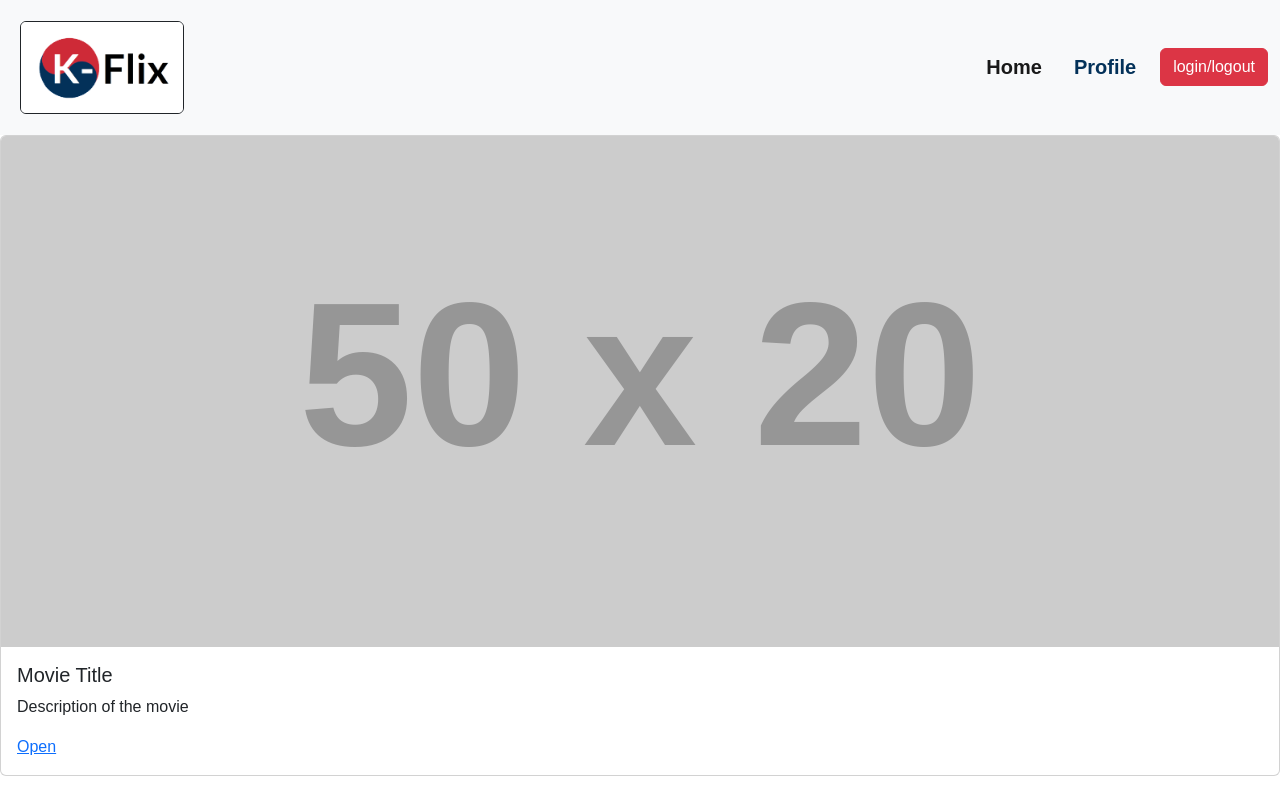
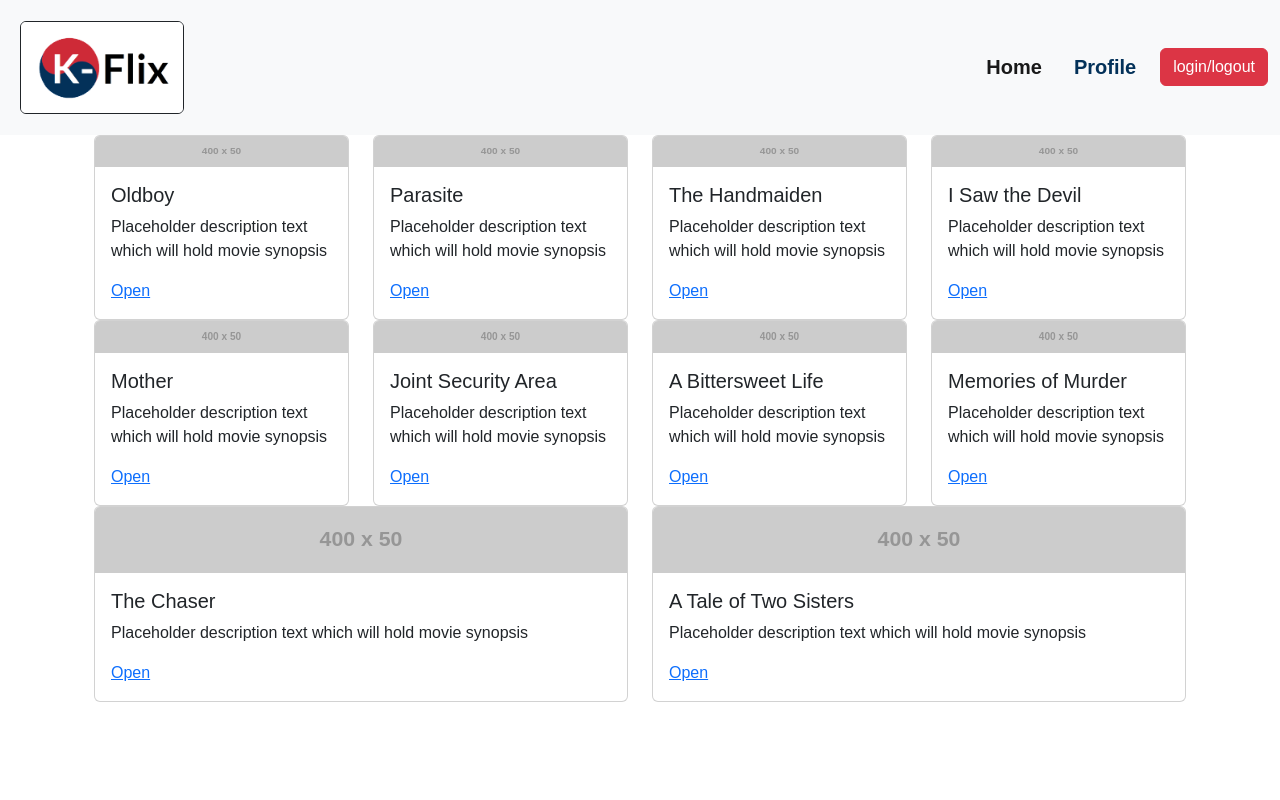
Before and after one commit to priegelsdev/kflix-client, a React (Vite) app: page / in a window 1280 px wide. Built offline with nearby package versions, Linux system fonts and the light colour scheme; a web font is replaced by a local one.

Commit message:
create grid system for movie cards

```diff
--- /dev/null
+++ b/data.js
@@ -0,0 +1,123 @@
+// delete file once connected to API
+
+const movies = [
+  {
+    'id': '1',
+    'title': 'Oldboy',
+    'director': 'Park Chan-Wook',
+    'description': 'Placeholder description text which will hold movie synopsis',
+    'genre': [
+      'Thriller',
+      'Drama'
+    ],
+    'release_date': '2003'
+  },
+  {
+    'id': '2',
+    'title': 'Parasite',
+    'director': 'Bong Joon-ho',
+    'description': 'Placeholder description text which will hold movie synopsis',
+
+    'genre': [
+      'Drama',
+      'Comedy',
+      'Thriller'
+    ],
+    'release_date': '2019'
+  },
+  {
+    'id': '3',
+    'title': 'The Handmaiden',
+    'director': 'Park Chan-Wook',
+    'description': 'Placeholder description text which will hold movie synopsis',
+
+    'genre': [
+      'Romance',
+      'Drama'
+    ],
+    'release_date': '2016'
+  },
+  {
+    'id': '4',
+    'title': 'I Saw the Devil',
+    'director': 'Kim Jee-woon',
+    'description': 'Placeholder description text which will hold movie synopsis',
+
+    'genre': [
+      'Thriller',
+      'Action'
+    ],
+    'release_date': '2010'
+  },
+  {
+    'id': '5',
+    'title': 'Mother',
+    'director': 'Bong Joon-ho',
+    'description': 'Placeholder description text which will hold movie synopsis',
+
+    'genre': 'Mystery',
+    'release_date': '2009'
+  },
+  {
+    'id': '6',
+    'title': 'Joint Security Area',
+    'director': 'Park Chan-Wook',
+    'description': 'Placeholder description text which will hold movie synopsis',
+
+    'genre': [
+      'Mystery',
+      'Drama'
+    ],
+    'release_date': '2010'
+  },
+  {
+    'id': '7',
+    'title': 'A Bittersweet Life',
+    'director': 'Kim Jee-woon',
+    'description': 'Placeholder description text which will hold movie synopsis',
+
+    'genre': [
+      'Action',
+      'Drama'
+    ],
+    'release_date': '2005'
+  },
+  {
+    'id': '8',
+    'title': 'Memories of Murder',
+    'director': 'Bong Joon-ho',
+    'description': 'Placeholder description text which will hold movie synopsis',
+
+    'genre': [
+      'Crime',
+      'Thriller'
+    ],
+    'release_date': '2003'
+  },
+  {
+   'id': '9',
+   'title': 'The Chaser',
+   'director': 'Na Hong-jin',
+   'description': 'Placeholder description text which will hold movie synopsis',
+
+   'genre': [
+     'Thriller',
+     'Action'
+   ],
+   'release_date': '2008'
+  },
+  {
+    'id': '10',
+    'title': 'A Tale of Two Sisters',
+    'director': 'Kim Jee-woon',
+    'description': 'Placeholder description text which will hold movie synopsis',
+
+    'genre': [
+      'Horror',
+      'Thriller'
+    ],
+    'release_date': '2003'
+  }
+];
+
+export default movies
--- a/src/components/MainView.jsx
+++ b/src/components/MainView.jsx
@@ -1,10 +1,48 @@
 import MovieCard from "./MovieCard";
-
+import movies from "../../data";
+import { Container, Row, Col } from "react-bootstrap";
 
 export default function MainView() {
+
+  const movieCardElements = <Container>
+    <Row>
+      {movies.slice(0, 4).map((movie, index) => {
+        return <Col sm={3} key={index}>
+          <MovieCard
+            key = {movie.id}
+            title = {movie.title}
+            description = {movie.description}
+          />
+        </Col>
+      })}
+    </Row>
+    <Row>
+      {movies.slice(4, 8).map((movie, index) => {
+        return <Col sm={3} key={index}>
+          <MovieCard
+            key = {movie.id}
+            title = {movie.title}
+            description = {movie.description}
+          />
+        </Col>
+      })}
+    </Row>
+    <Row>
+      {movies.slice(8, 10).map((movie, index) => {
+        return <Col sm={6} key={index}>
+          <MovieCard
+            key = {movie.id}
+            title = {movie.title}
+            description = {movie.description}
+          />
+        </Col>
+      })}
+    </Row>
+  </Container>
+
   return (
-    <>
-      <MovieCard />
-    </>
+    <Container>
+      {movieCardElements}
+    </Container>
   )
 }
--- a/src/components/MovieCard.jsx
+++ b/src/components/MovieCard.jsx
@@ -1,13 +1,13 @@
 import { Card } from "react-bootstrap"
 
-export default function MovieCard() {
+export default function MovieCard(props) {
   return (
     <Card>
-      <Card.Img variant="top" src="https://placehold.co/50x20"/>
+      <Card.Img variant="top" src="https://placehold.co/400x50"/>
       <Card.Body>
-        <Card.Title>Movie Title</Card.Title>
+        <Card.Title>{props.title}</Card.Title>
         <Card.Text>
-          Description of the movie
+          {props.description}
         </Card.Text>
         <a href="#">Open</a>
       </Card.Body>
```
